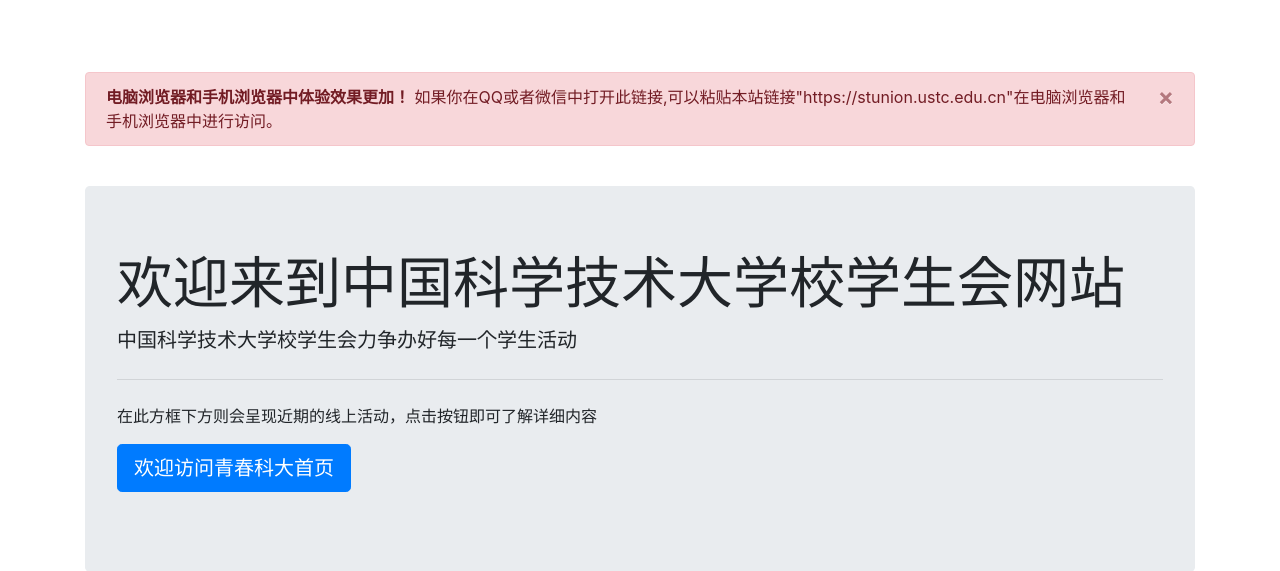
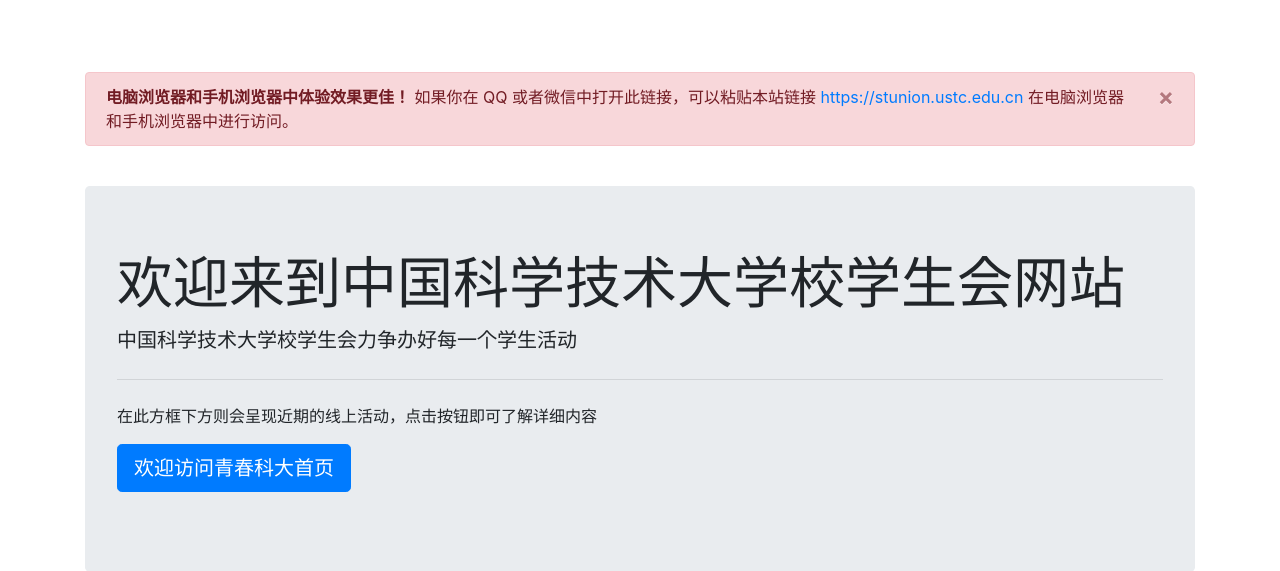
Before and after one commit to breakingdevil/USTC_stunion_backend, a Flask app: page / in a window 1280 px wide. Shown: the part 56-627 px from the top of the page. Run offline with Flask 2, Linux system fonts and the light colour scheme; some libraries are stand-ins or nearby versions.

Commit message:
fix typo on /index

```diff
--- a/templates/index.html
+++ b/templates/index.html
@@ -1,10 +1,9 @@
 {% extends "base.html" %}
-
 
 {% block content %}
 <br>
 <div class="alert alert-danger alert-dismissible fade show" role="alert">
-		<strong>电脑浏览器和手机浏览器中体验效果更加！</strong> 如果你在QQ或者微信中打开此链接,可以粘贴本站链接"https://stunion.ustc.edu.cn"在电脑浏览器和手机浏览器中进行访问。
+	<strong>电脑浏览器和手机浏览器中体验效果更佳！</strong> 如果你在 QQ 或者微信中打开此链接，可以粘贴本站链接 <a href="/">https://stunion.ustc.edu.cn</a> 在电脑浏览器和手机浏览器中进行访问。
 	<button type="button" class="close" data-dismiss="alert" aria-label="Close">
 		<span aria-hidden="true">&times;</span>
 	</button>
```
Lines whose indentation alone changed are shown as unchanged.
